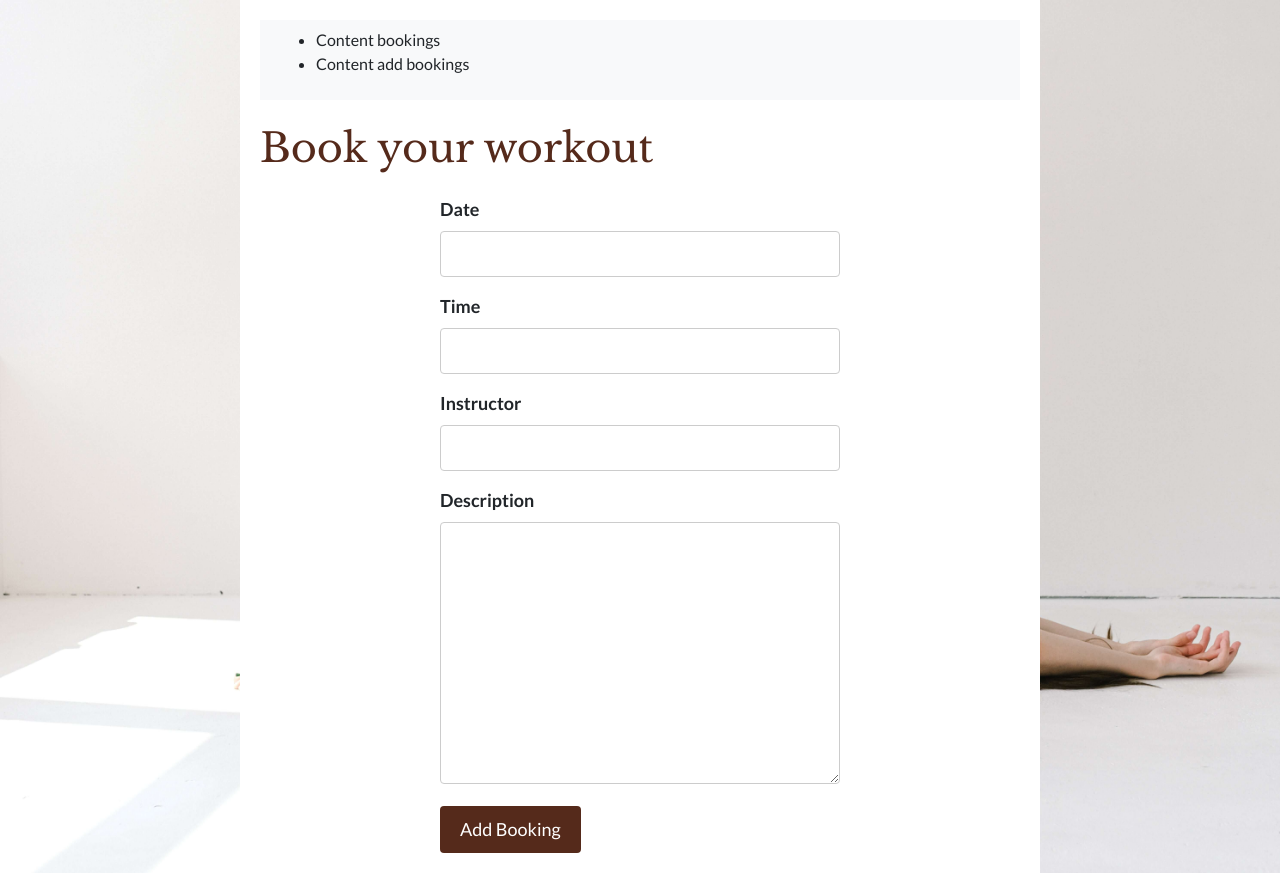
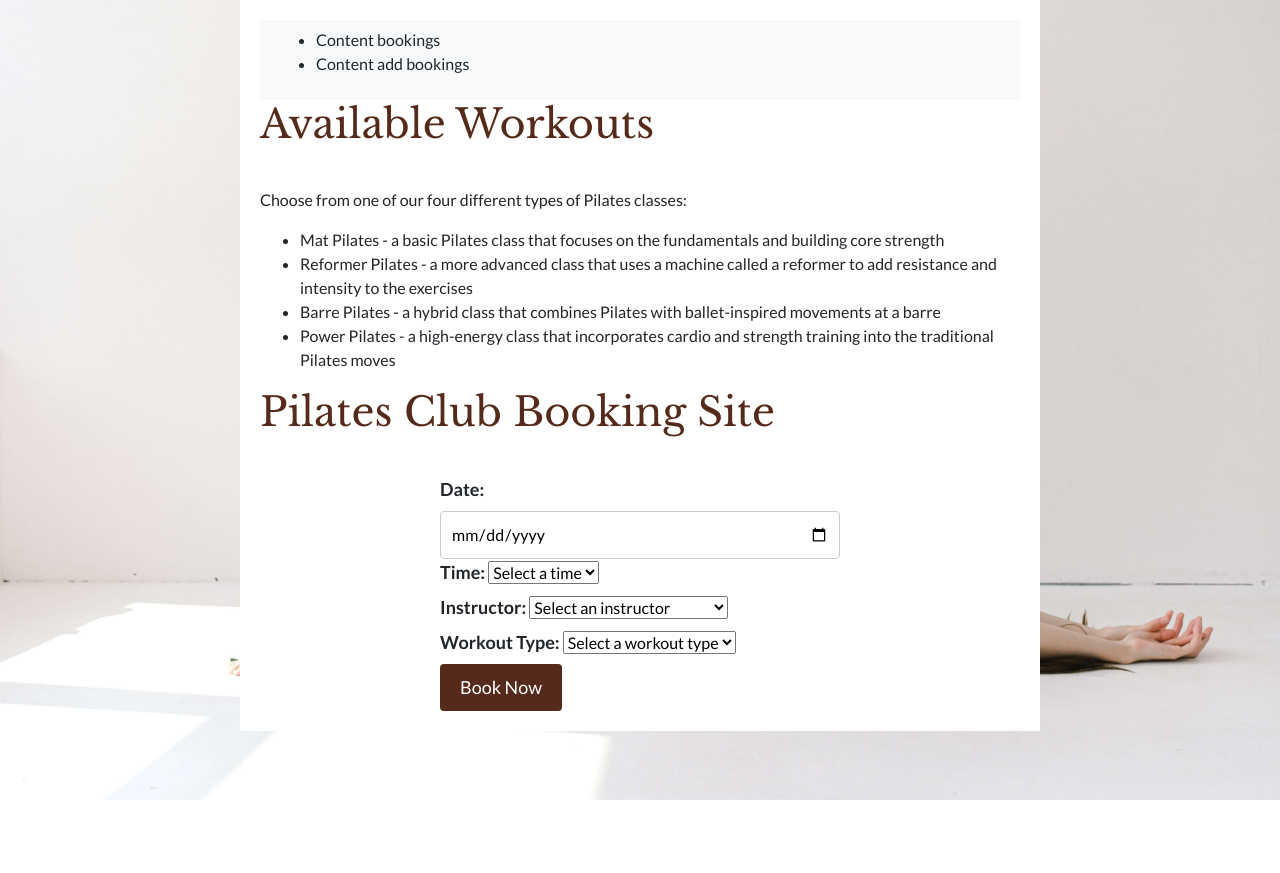
Before and after one commit to kaeb13/pp4ebka, a Django app: page /add/ in a window 1280 px wide. After the commit the page ends 800 px from the top, so only its background shows below. Run offline with Django 3.2, Linux system fonts and the light colour scheme; data comes from the database, SQL or seed files in the repository; both versions use the stored data as it was after the commit; some libraries are stand-ins or nearby versions.

Commit message:
Add instructors/work-out and times to admin

```diff
--- a/bookings/forms.py
+++ b/bookings/forms.py
@@ -1,8 +1,16 @@
 from django import forms
-from .models import ToBook
+from .models import Booking, Instructor
 
 
 class BookingForm(forms.ModelForm):
+    instructor = forms.ModelChoiceField(queryset=Instructor.objects.all())
+    workout_type = forms.ChoiceField(choices=(
+        ('mat_pilates', 'Mat Pilates'),
+        ('reformer_pilates', 'Reformer Pilates'),
+        ('barre_pilates', 'Barre Pilates'),
+        ('power_pilates', 'Power Pilates'),
+    ))
+
     class Meta:
-        model = ToBook
-        fields = ['date', 'time', 'instructor', 'description']
+        model = Booking
+        fields = ['date', 'time', 'instructor', 'workout_type']
--- a/bookings/models.py
+++ b/bookings/models.py
@@ -1,4 +1,5 @@
 from django.db import models
+from django.contrib.auth.models import User
 
 # Create your models here.
 
@@ -11,3 +12,39 @@ class ToBook(models.Model):
 
     def __str__(self):
         return self.description
+
+
+class Instructor(models.Model):
+    name = models.CharField(max_length=50)
+    experience = models.CharField(max_length=50, default='No experience listed')
+    specialization = models.CharField(max_length=50, default='No specialization listed')
+
+    def __str__(self):
+        return self.name
+
+
+class WorkoutType(models.Model):
+    name = models.CharField(max_length=100)
+    description = models.TextField()
+
+    def __str__(self):
+        return self.name
+
+
+class Booking(models.Model):
+    date = models.DateField()
+    time = models.TimeField()
+    user = models.ForeignKey(User, on_delete=models.CASCADE)
+    instructor = models.ForeignKey(Instructor, on_delete=models.CASCADE, default=None)
+    workout_type = models.ForeignKey(WorkoutType, on_delete=models.CASCADE, default=None)
+
+    def __str__(self):
+        return f'{self.user.username} - {self.workout_type} - {self.date} - {self.time}'
+
+
+class TimeSlot(models.Model):
+    date = models.DateField()
+    time = models.TimeField()
+
+    def __str__(self):
+        return f'{self.date} at {self.time}'
--- a/bookings/templates/bookings/add_booking.html
+++ b/bookings/templates/bookings/add_booking.html
@@ -24,36 +24,53 @@
               <li>Content bookings</li>
               <li>Content add bookings</li>
           </ul>
+      </nav>
 
-        </nav>
-        <h1 class="my-4">Book your workout</h1>
+      <h1>Available Workouts</h1>
+      <p>Choose from one of our four different types of Pilates classes:</p>
+      <ul>
+          <li>Mat Pilates - a basic Pilates class that focuses on the fundamentals and building core strength</li>
+          <li>Reformer Pilates - a more advanced class that uses a machine called a reformer to add resistance and intensity to the exercises</li>
+          <li>Barre Pilates - a hybrid class that combines Pilates with ballet-inspired movements at a barre</li>
+          <li>Power Pilates - a high-energy class that incorporates cardio and strength training into the traditional Pilates moves</li>
+      </ul>
 
-        <form method="POST" action="{% url 'add_booking' %}">
+      <h1>Pilates Club Booking Site</h1>
+      <form method="POST">
           {% csrf_token %}
-
-            <div class="mb-3">
-              <label for="{{ form.date.id_for_label }}" class="form-label">{{ form.date.label }}</label>
-              {{ form.date }}
+          <div>
+              <label for="date">Date:</label>
+              <input type="date" name="date" required>
           </div>
-
-            <div class="mb-3">
-              <label for="{{ form.time.id_for_label }}" class="form-label">{{ form.time.label }}</label>
-              {{ form.time }}
+          <div>
+              <label for="time">Time:</label>
+              <select name="time" required>
+                  <option value="" selected disabled>Select a time</option>
+                  {% for time_slot in time_slots %}
+                      <option value="{{ time_slot.time }}">{{ time_slot.time }}</option>
+                  {% endfor %}
+              </select>
           </div>
-
-            <div class="mb-3">
-              <label for="{{ form.instructor.id_for_label }}" class="form-label">{{ form.instructor.label }}</label>
-              {{ form.instructor }}
+          <div>
+              <label for="instructor">Instructor:</label>
+              <select name="instructor" required>
+                  <option value="" selected disabled>Select an instructor</option>
+                  {% for instructor in instructors %}
+                      <option value="{{ instructor.pk }}">{{ instructor.name }} - {{ instructor.specialization }}</option>
+                  {% endfor %}
+              </select>
           </div>
-
-            <div class="mb-3">
-              <label for="{{ form.description.id_for_label }}" class="form-label">{{ form.description.label }}</label>
-              {{ form.description }}
+          <div>
+              <label for="workout_type">Workout Type:</label>
+              <select name="workout_type" required>
+                  <option value="" selected disabled>Select a workout type</option>
+                  {% for value, label in form.workout_type.field.choices %}
+                      <option value="{{ value }}">{{ label }}</option>
+                  {% endfor %}
+              </select>
           </div>
-
-            <button type="submit" class="btn btn-primary">Add Booking</button>
+          <button type="submit">Book Now</button>
       </form>
   </div>
 </body>
-
 </html>
--- a/bookings/views.py
+++ b/bookings/views.py
@@ -1,8 +1,9 @@
+from datetime import datetime, timedelta
 from django.shortcuts import render, redirect
-from .models import ToBook
+from .models import ToBook, Instructor, Booking, TimeSlot
 from .forms import BookingForm
-
-# Create your views here.
+from django.http import JsonResponse
+from django.core.exceptions import ObjectDoesNotExist
 
 
 def get_bookings(request):
@@ -14,15 +15,83 @@ def get_bookings(request):
 
 
 def add_booking(request):
-    form = BookingForm()
     if request.method == 'POST':
-        date = request.POST.get('date')
-        time = request.POST.get('time')
-        instructor = request.POST.get('instructor')
-        description = request.POST.get('description')
-        ToBook.objects.create(date=date, time=time, instructor=instructor, description=description)
-        return redirect('get_bookings')
+        form = BookingForm(request.POST)
+        if form.is_valid():
+            form.save()
+            return redirect('bookings')
+    else:
+        form = BookingForm()
+
+    instructors_data = [
+        {'name': 'Sarah', 'experience': '10 years', 'specialization': 'Mat Pilates'},
+        {'name': 'Juan', 'experience': '5 years', 'specialization': 'Barre Pilates'},
+        {'name': 'Michael', 'experience': '7 years', 'specialization': 'Power Pilates'},
+        {'name': 'Rachel', 'experience': '3 years', 'specialization': 'Reformer Pilates'},
+    ]
+
+    for instructor_data in instructors_data:
+        try:
+            Instructor.objects.get(name=instructor_data['name'])
+        except ObjectDoesNotExist:
+            instructor = Instructor(
+                name=instructor_data['name'],
+                experience=instructor_data['experience'],
+                specialization=instructor_data['specialization']
+            )
+            instructor.save()
+
+    instructors = Instructor.objects.all()
+
+    workouts = [
+        {'name': 'Mat Pilates', 'description': 'A basic pilates class that focuses on the fundamentals and building core strength'},
+        {'name': 'Reformer Pilates', 'description': 'A more advanced class that uses a machine called a reformer to add resistance and intensity to the exercises'},
+        {'name': 'Barre Pilates', 'description': 'A hybrid class that combines pilates with ballet-inspired movements at a barre'},
+        {'name': 'Power Pilates', 'description': 'A high-energy class that incorporates cardio and strength training into the traditional pilates moves'},
+    ]
+
+    instructor = request.GET.get('instructor')
+    workout_type = request.GET.get('workout_type')
+    date = datetime.now().date()
+
+    if instructor and workout_type:
+        time_slots = get_time_slots(date, instructor, workout_type)
+    else:
+        time_slots = []
+
     context = {
-        'form': form
+        'form': form,
+        'instructors': instructors,
+        'workouts': workouts,
+        'time_slots': time_slots,
+        'current_time': datetime.now(),
     }
+
     return render(request, 'bookings/add_booking.html', context)
+
+
+def get_time_slots(date, instructor, workout_type):
+    # Get all bookings for the given date, instructor, and workout type
+    bookings = Booking.objects.filter(date=date, instructor=instructor, workout_type=workout_type)
+
+    # Create a list of all possible time slots for the day
+    start_time = datetime.strptime('08:00', '%H:%M')
+    end_time = datetime.strptime('20:00', '%H:%M')
+    time_slots = []
+    while start_time <= end_time:
+        time_slots.append(start_time.time())
+        start_time += timedelta(minutes=30)
+
+    # Remove the time slots that are already booked
+    for booking in bookings:
+        if booking.time in time_slots:
+            time_slots.remove(booking.time)
+
+    # Return the list of available time slots
+    return time_slots
+
+
+def available_time_slots(request, date):
+    time_slots = TimeSlot.objects.filter(date=date, booking__isnull=True)
+    available_slots = [slot.time for slot in time_slots]
+    return JsonResponse({'available_slots': available_slots})
--- a/pilatesclub/urls.py
+++ b/pilatesclub/urls.py
@@ -15,11 +15,12 @@ Including another URLconf
 """
 from django.contrib import admin
 from django.urls import path
-from bookings.views import get_bookings, add_booking
+from bookings.views import get_bookings, add_booking, available_time_slots
 
 urlpatterns = [
     path('admin/', admin.site.urls),
     path('', get_bookings, name='get_bookings'),
     path('add/', add_booking, name='add_booking'),
+    path('available_time_slots/<str:date>/', available_time_slots, name='available_time_slots')
 
 ]
```
Also changed, not shown: bookings/admin.py (+6 -1 lines), bookings/static/js/script.js (added, +94 -0 lines), bookings/migrations/0002_booking_instructor_workout.py (added), bookings/migrations/0003_auto_20230424_0957.py (added), bookings/migrations/0004_booking.py (added), bookings/migrations/0005_timeslot.py (added), bookings/migrations/0006_auto_20230425_0849.py (added), db.sqlite3. Lines whose indentation alone changed are shown as unchanged.
